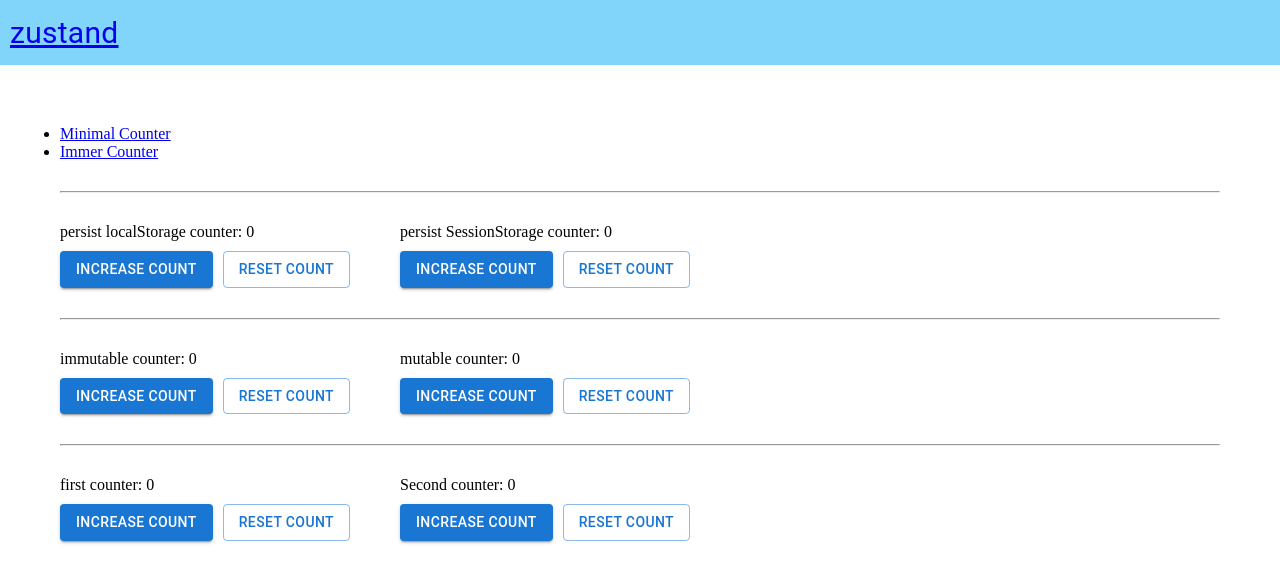
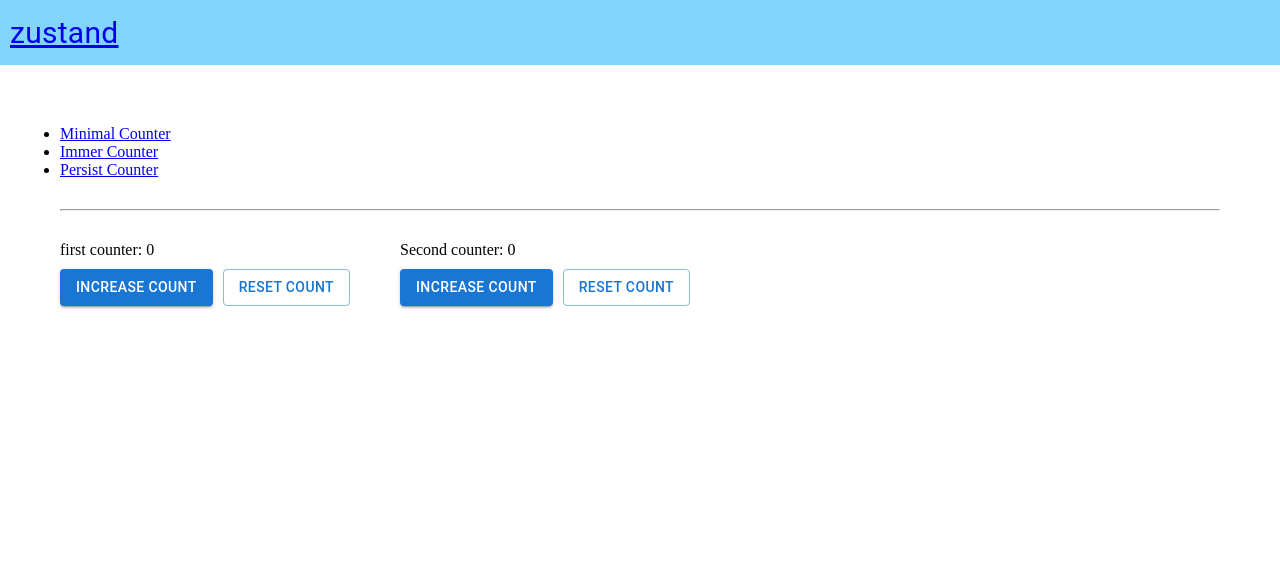
Before and after one commit to calm1205/vite-sandbox, a React (Vite) app: page / in a window 1280 px wide. Shown: the top 582 px of the page. Built offline with nearby package versions, Linux system fonts and the light colour scheme.

Commit message:
[featrue] split persist counter

```diff
--- a/src/Router.tsx
+++ b/src/Router.tsx
@@ -3,7 +3,7 @@
 import About from "~/pages/About/Index"
 import NotFound from "~/pages/NotFound/Index"
 import Top from "~/pages/Top/Index"
-import { Immer, Minimal } from "./pages"
+import { Immer, Minimal, Persist } from "./pages"
 
 const Router: React.FC = () => (
   <Routes>
@@ -12,6 +12,7 @@
 
       <Route path="minimal" element={<Minimal />} />
       <Route path="immer" element={<Immer />} />
+      <Route path="persist" element={<Persist />} />
 
       <Route path="about" element={<About />} />
     </Route>
--- /dev/null
+++ b/src/components/PersistCounter/index.ts
@@ -0,0 +1,2 @@
+export { LocalStorageCounter } from "./LocalStorageCounter"
+export { SessionStorageCounter } from "./SessionStorageCount"
--- /dev/null
+++ b/src/pages/Persist/Index.tsx
@@ -0,0 +1,9 @@
+import { Box } from "@mui/material"
+import { Counter1, Counter2 } from "~/components/Counter"
+
+export const Persist = () => (
+  <Box display="flex" gap="30px">
+    <Counter1 />
+    <Counter2 />
+  </Box>
+)
--- a/src/pages/Top/Index.tsx
+++ b/src/pages/Top/Index.tsx
@@ -1,10 +1,6 @@
 import { Box } from "@mui/material"
 import { FC } from "react"
 import { Link } from "react-router-dom"
-import { ImmerCounter } from "~/components/ImmerCounter/immerCounter"
-import { MutableCounter } from "~/components/ImmerCounter/mutableCounter"
-import { LocalStorageCounter } from "~/components/PersistCounter/LocalStorageCounter"
-import { SessionStorageCounter } from "~/components/PersistCounter/SessionStorageCount"
 import { SliceFirstCounter } from "~/components/SliceCounter/SliceFirstCounter"
 import { SliceSecondCounter } from "~/components/SliceCounter/SliceSecondCounter"
 
@@ -18,20 +14,10 @@
         <li>
           <Link to="immer" children="Immer Counter" />
         </li>
+        <li>
+          <Link to="persist" children="Persist Counter" />
+        </li>
       </ul>
-
-      <hr />
-
-      <Box display="flex" gap="50px">
-        <LocalStorageCounter />
-        <SessionStorageCounter />
-      </Box>
-
-      <hr />
-      <Box display="flex" gap="50px">
-        <ImmerCounter />
-        <MutableCounter />
-      </Box>
 
       <hr />
       <Box display="flex" gap="50px">
--- a/src/pages/index.ts
+++ b/src/pages/index.ts
@@ -1,2 +1,3 @@
 export { Minimal } from "./Minimal/Index"
 export { Immer } from "./Immer/Index"
+export { Persist } from "./Persist/Index"
```
